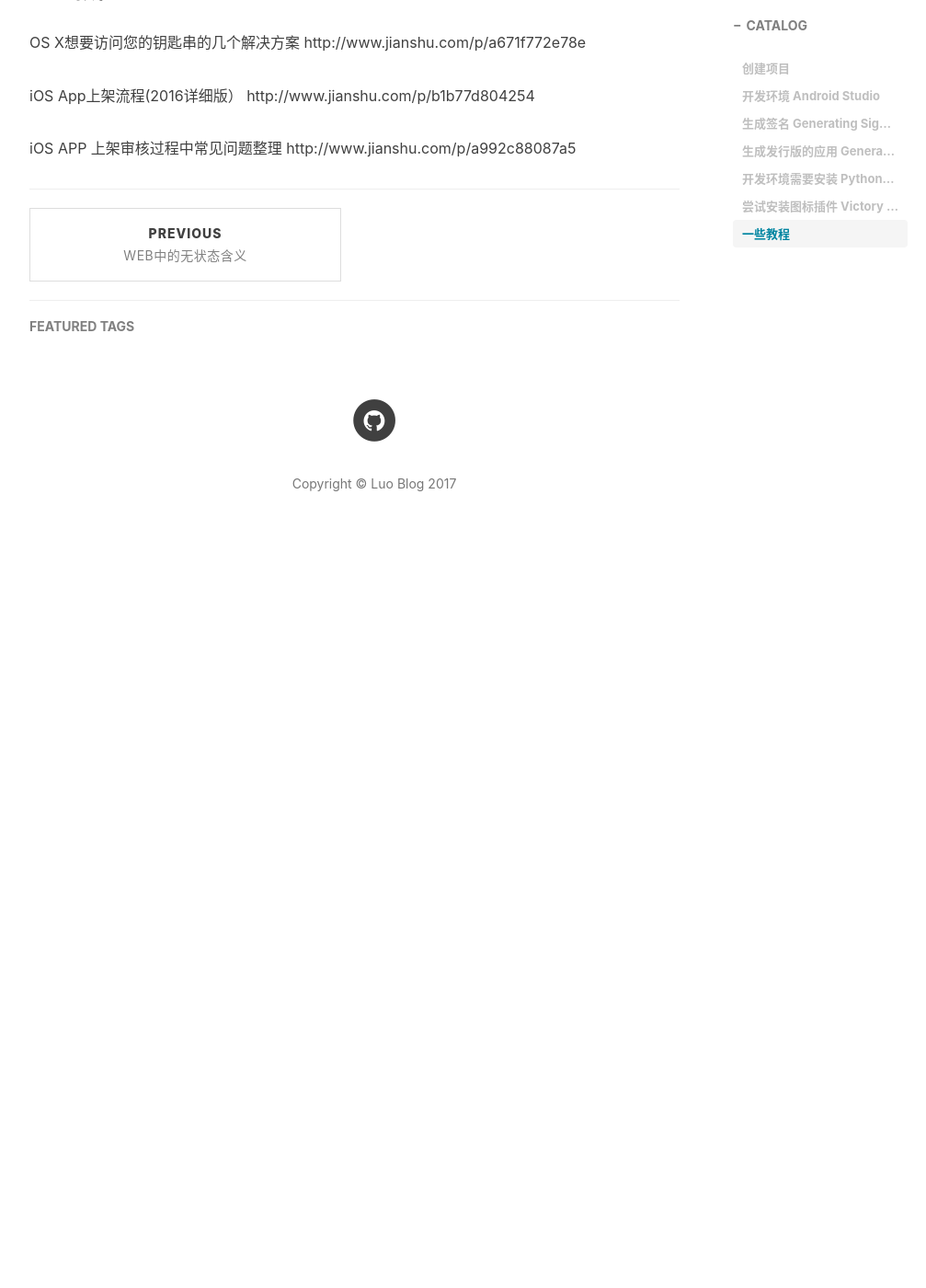
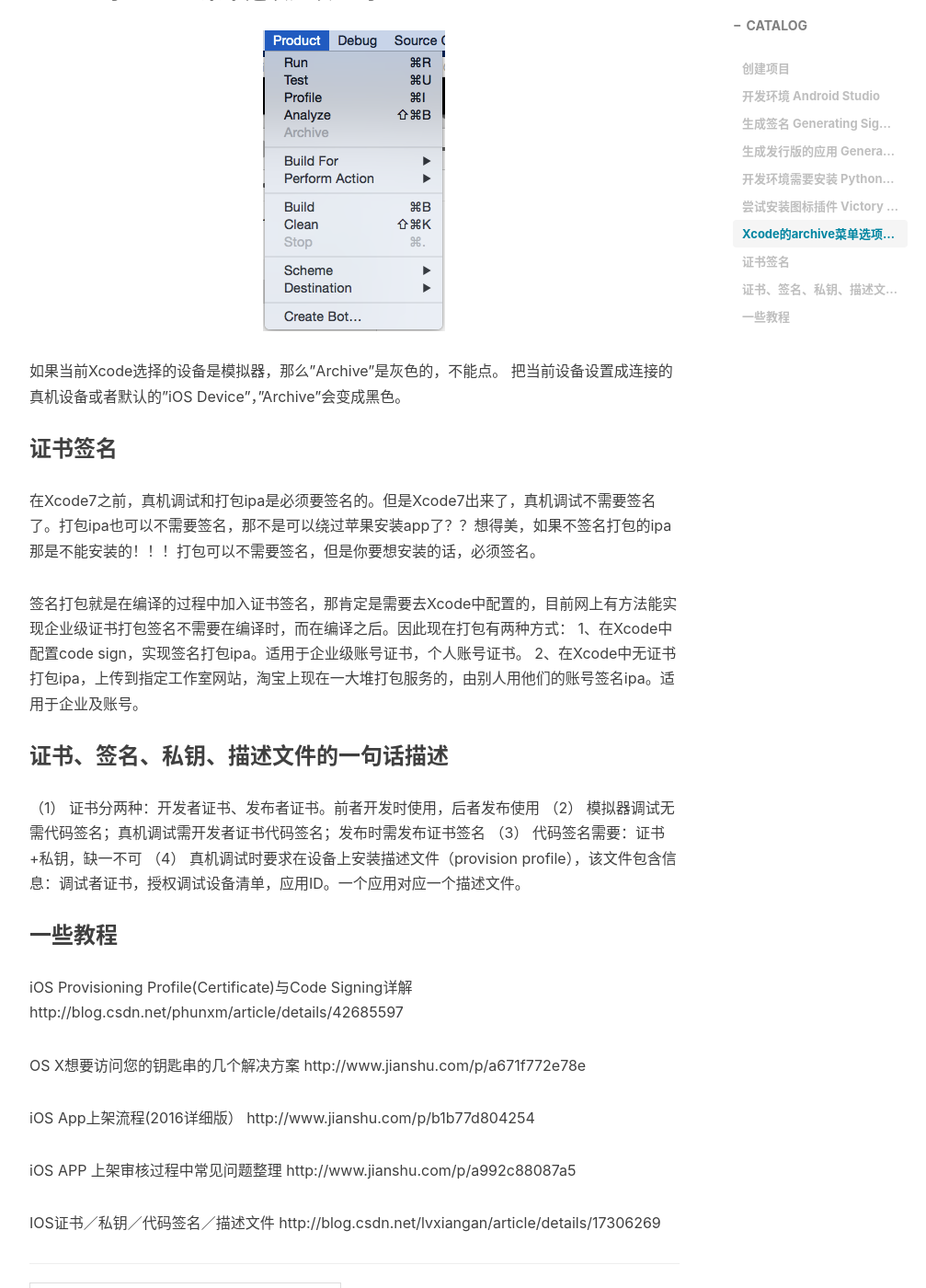
Before and after one commit to luohaisi/luohaisi.github.io, a Jekyll site: the page built from _posts/2017-11-12-react native in win10.markdown, in a window 1280 px wide and 1400 px high, scrolled down 3556 px. Shown: the whole window at 92% size, without its empty margins (233-1240 px from the left). Built offline with Jekyll 4.4.1, drawn with Linux system fonts in a browser that asks for light colours; nearby versions of some CDN libraries; comment, search, counter and statistics services are not loaded; before the commit the page ends 4186 px from its top, so only the background shows below that.

Commit message:
daily update

````diff
--- a/_posts/2017-11-12-react native in win10.markdown
+++ b/_posts/2017-11-12-react native in win10.markdown
@@ -81,7 +81,32 @@ npm uninstall react-native-svg --save
 npm uninstall victory-native --save
 ```
 
+### Xcode的archive菜单选项是灰色的
+
+![](/statics/img/archive_xcode.png)
+
+如果当前Xcode选择的设备是模拟器，那么"Archive"是灰色的，不能点。
+把当前设备设置成连接的真机设备或者默认的"iOS Device"，"Archive"会变成黑色。
+
+### 证书签名
+
+在Xcode7之前，真机调试和打包ipa是必须要签名的。但是Xcode7出来了，真机调试不需要签名了。打包ipa也可以不需要签名，那不是可以绕过苹果安装app了？？想得美，如果不签名打包的ipa那是不能安装的！！！打包可以不需要签名，但是你要想安装的话，必须签名。
+
+签名打包就是在编译的过程中加入证书签名，那肯定是需要去Xcode中配置的，目前网上有方法能实现企业级证书打包签名不需要在编译时，而在编译之后。因此现在打包有两种方式：
+1、在Xcode中配置code sign，实现签名打包ipa。适用于企业级账号证书，个人账号证书。
+2、在Xcode中无证书打包ipa，上传到指定工作室网站，淘宝上现在一大堆打包服务的，由别人用他们的账号签名ipa。适用于企业及账号。
+
+### 证书、签名、私钥、描述文件的一句话描述
+
+（1）   证书分两种：开发者证书、发布者证书。前者开发时使用，后者发布使用
+（2）   模拟器调试无需代码签名；真机调试需开发者证书代码签名；发布时需发布证书签名
+（3）   代码签名需要：证书+私钥，缺一不可
+（4）   真机调试时要求在设备上安装描述文件（provision profile），该文件包含信息：调试者证书，授权调试设备清单，应用ID。一个应用对应一个描述文件。
+
 ### 一些教程
+
+iOS Provisioning Profile(Certificate)与Code Signing详解
+http://blog.csdn.net/phunxm/article/details/42685597
 
 OS X想要访问您的钥匙串的几个解决方案
 http://www.jianshu.com/p/a671f772e78e
@@ -91,3 +116,6 @@ http://www.jianshu.com/p/b1b77d804254
 
 iOS APP 上架审核过程中常见问题整理
 http://www.jianshu.com/p/a992c88087a5
+
+IOS证书／私钥／代码签名／描述文件
+http://blog.csdn.net/lvxiangan/article/details/17306269
````
Also changed, not shown: statics/img/archive_xcode.png (added).
